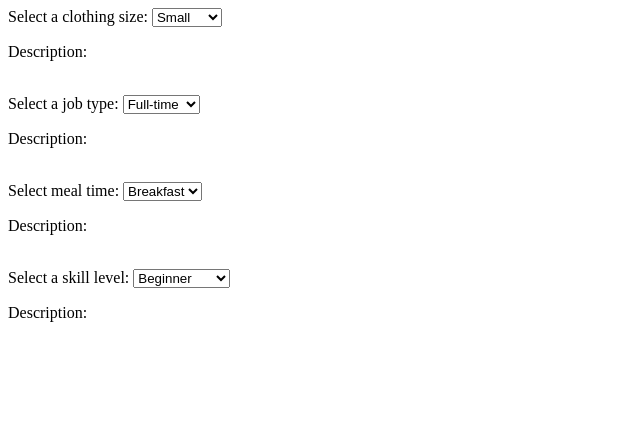
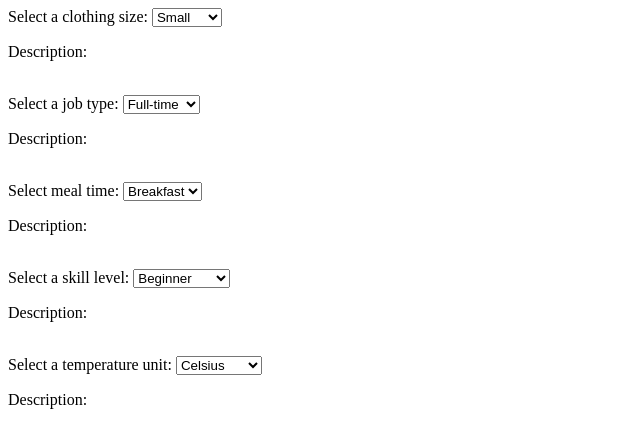
Before and after one commit to 7vTr0x7/React.js-2, a React (Vite) app in the folder IR4.6_HW2/: page / in a window 1280 px wide. Shown: the top 448 px of the page, without its empty margins (0-640 px from the left). Built offline with nearby package versions, Linux system fonts and the light colour scheme.

Commit message:
IR4.6_HW2 - SelectTemp

```diff
--- a/IR4.6_HW2/src/App.jsx
+++ b/IR4.6_HW2/src/App.jsx
@@ -3,6 +3,7 @@ import SelectClothingSize from "./components/SelectClothingSize";
 import SelectJobType from "./components/SelectJobType";
 import SelectMealTime from "./components/SelectMealTime";
 import SelectSkillLevel from "./components/SelectSkillLevel";
+import SelectTemp from "./components/SelectTemp";
 
 const App = () => {
   return (
@@ -14,6 +15,8 @@ const App = () => {
       <SelectMealTime />
       <br />
       <SelectSkillLevel />
+      <br />
+      <SelectTemp />
     </div>
   );
 };
--- /dev/null
+++ b/IR4.6_HW2/src/components/SelectTemp.jsx
@@ -0,0 +1,34 @@
+import React, { useState } from "react";
+
+const SelectTemp = () => {
+  const [unit, setUnit] = useState("");
+  const [text, setText] = useState("");
+
+  const unitSelectHandler = (e) => {
+    setUnit(e.target.value);
+
+    if (e.target.value === "Celsius") {
+      setText(
+        "Temperature scale in which water freezed at 0 degees and boils at 100 degrees "
+      );
+    } else if (e.target.value === "Fahrenheit") {
+      setText("Temperature scale widely used in United States");
+    } else {
+      setText("Absolute temperature scale with 0 representing absolute zero");
+    }
+  };
+
+  return (
+    <div>
+      <label>Select a temperature unit: </label>
+      <select id="unitSelect" onChange={unitSelectHandler}>
+        <option value="Celsius">Celsius</option>
+        <option value="Fahrenheit">Fahrenheit</option>
+        <option value="Kelvin">Kelvin</option>
+      </select>
+      <p>Description: {text && `${unit} - ${text}`}</p>
+    </div>
+  );
+};
+
+export default SelectTemp;
```
